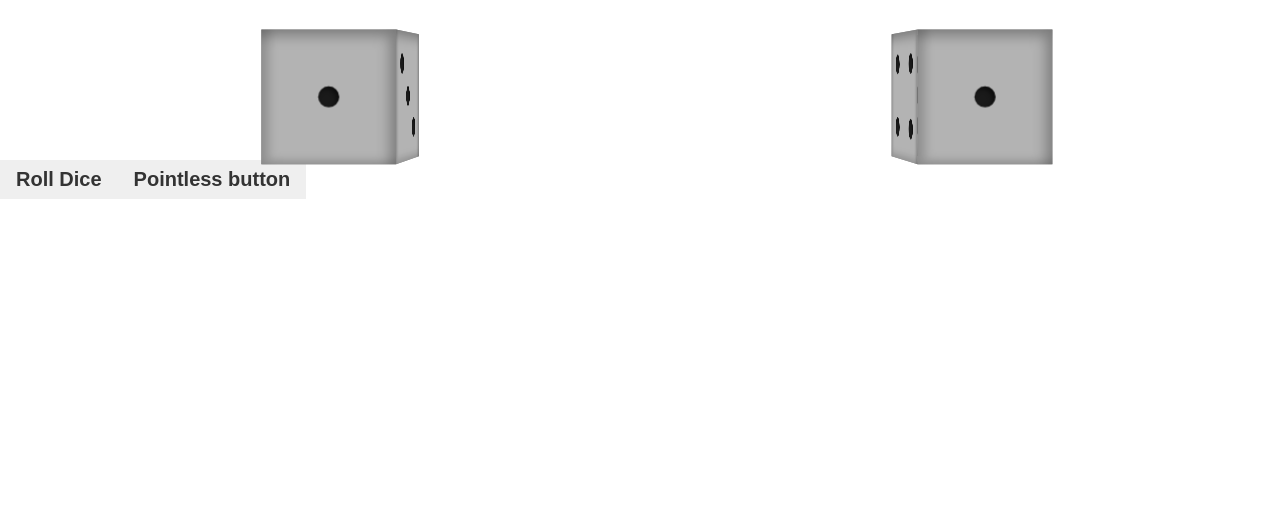
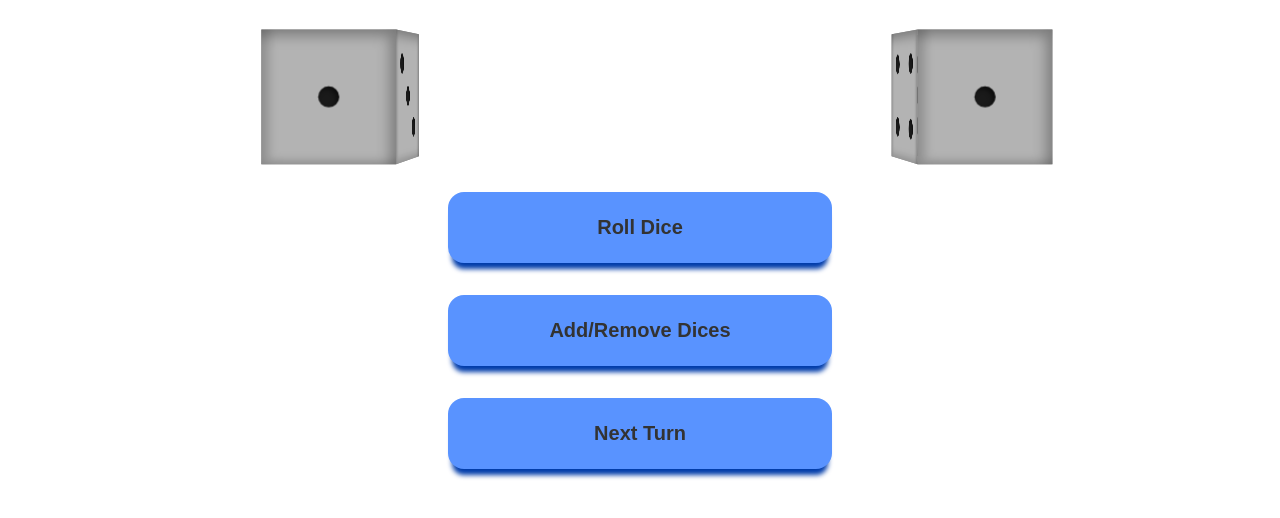
Before and after one commit to Djkde01/Dice-Roll, a React app: page / in a window 1280 px wide. Shown: the top 518 px of the page. Built offline with nearby package versions, Linux system fonts and the light colour scheme.

Commit message:
[NEW] Add Navbar Layout

```diff
--- a/src/components/Dice.jsx
+++ b/src/components/Dice.jsx
@@ -2,7 +2,7 @@ import React, { useEffect } from "react";
 
 import "@styles/components/Dice.css";
 import DiceFace from "./DiceFace";
-import Button from "./Button";
+import NavBar from "./NavBar";
 
 function rollDice() {
   const dice = [...document.querySelectorAll(".die-list")];
@@ -41,8 +41,7 @@ const Dice = () => {
           ))}
         </ol>
       </div>
-      <Button id="roll-button">Roll Dice</Button>
-      <Button>Pointless button</Button>
+      <NavBar />
     </div>
   );
 };
--- /dev/null
+++ b/src/components/NavBar.jsx
@@ -0,0 +1,16 @@
+import React from "react";
+import Button from "./Button";
+
+import "@styles/components/NavBar.css";
+
+const NavBar = () => {
+  return (
+    <div className="NavBar">
+      <Button id="roll-button">Roll Dice</Button>
+      <Button>Add/Remove Dices</Button>
+      <Button>Next Turn</Button>
+    </div>
+  );
+};
+
+export default NavBar;
--- a/src/styles/components/Button.css
+++ b/src/styles/components/Button.css
@@ -1,13 +1,17 @@
 button {
   align-self: center;
-  background-color: #efefef;
+  background-color: #5993ff;
   border: none;
   color: #333;
   font-size: 1.25rem;
   font-weight: 700;
   justify-self: center;
-  padding: 0.5rem 1rem;
+  padding: 1.5rem 1rem;
+  width: 100%;
+  border-radius: 1rem;
+  box-shadow: 0px 10px 5px -4px #003caa;
 }
 button:hover {
   cursor: pointer;
+  background-color: #3067cc;
 }
--- a/src/styles/components/Dice.css
+++ b/src/styles/components/Dice.css
@@ -1,9 +1,9 @@
 .dice {
-  align-items: center;
   display: grid;
   grid-gap: 2rem;
   grid-template-columns: repeat(auto-fit, minmax(8rem, 1fr));
   grid-template-rows: auto;
+  align-items: center;
   justify-items: center;
   padding: 2rem;
   perspective: 600px;
--- /dev/null
+++ b/src/styles/components/NavBar.css
@@ -0,0 +1,13 @@
+.NavBar {
+  width: 30%;
+  display: flex;
+  gap: 2rem;
+  flex-direction: column;
+  margin: 2rem auto;
+}
+
+@media (max-width: 600px) {
+  .NavBar {
+    width: 50%;
+  }
+}
```
